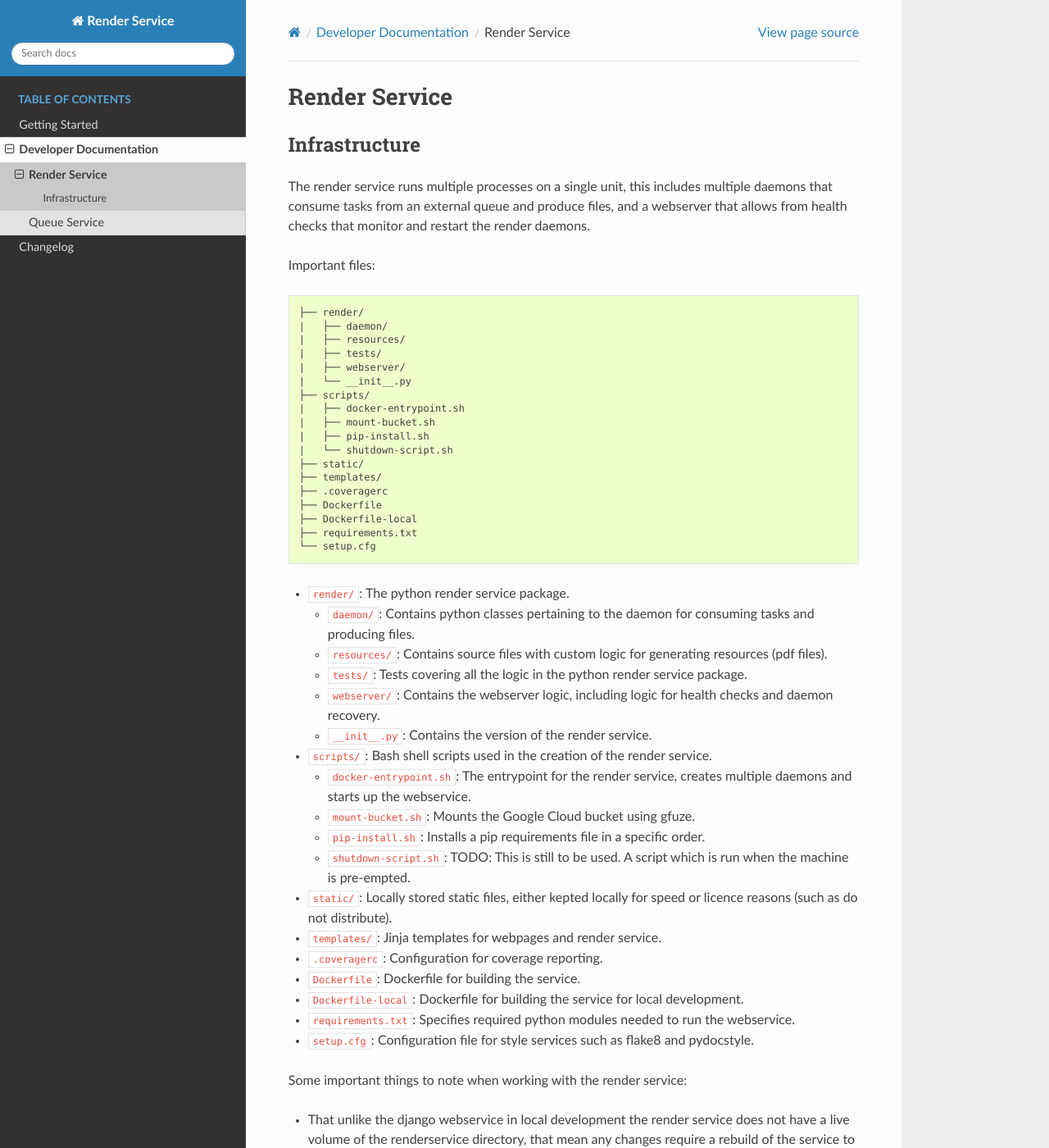
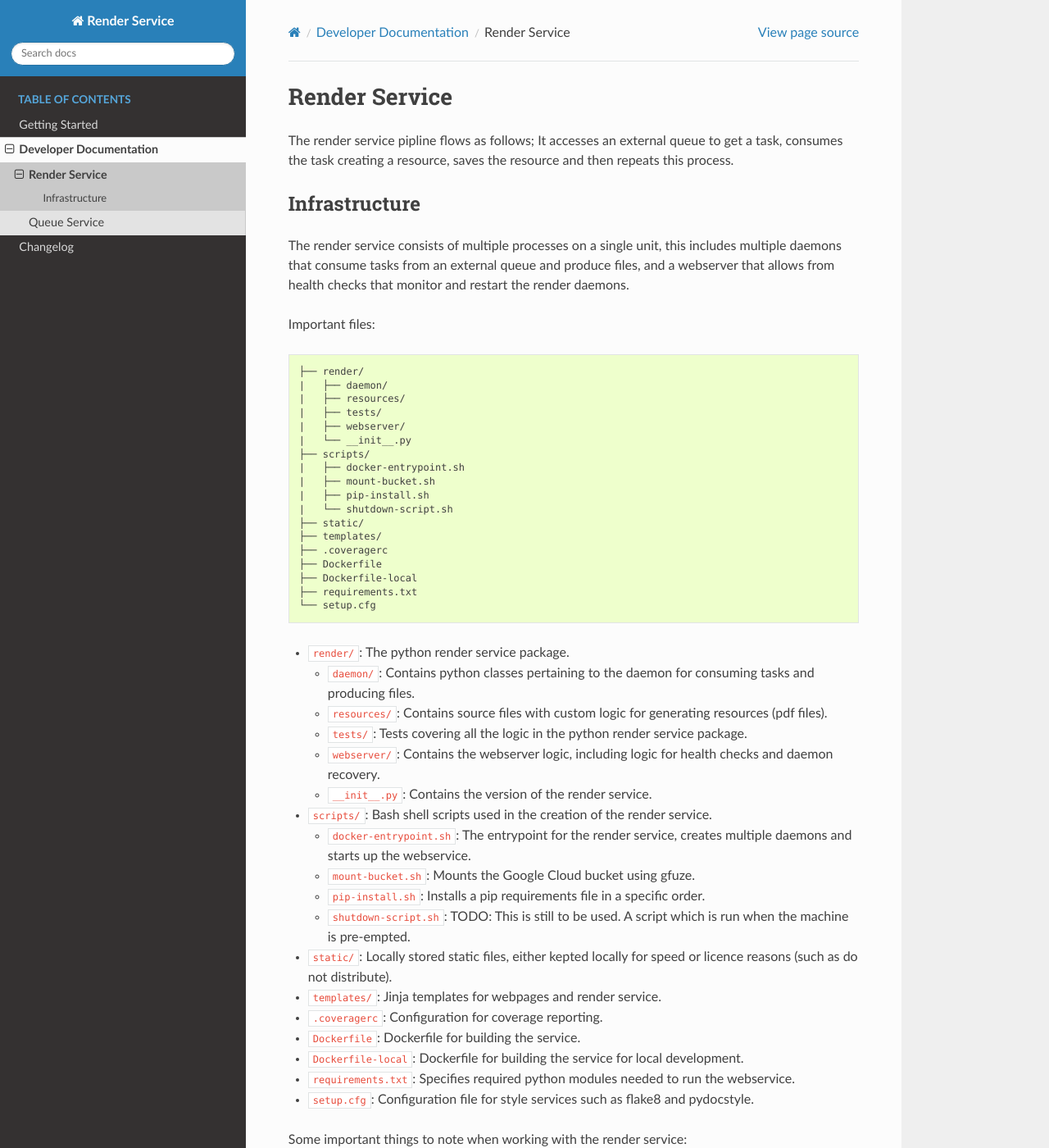
Before and after one commit to uccser/render, a Sphinx documentation site: the page built from docs/source/developer/render.rst, in a window 1280 px wide and 1400 px high. Shown: the whole window at 82% size. Built offline with Sphinx 7.4.7 and the Read the Docs theme 2.0.0, drawn with Linux system fonts in a browser that asks for light colours; the version number could not be read and is left out; some of the changed text lies outside the part shown.

Commit message:
Update documentation with some summary information.

```diff
--- a/docs/source/developer/queue.rst
+++ b/docs/source/developer/queue.rst
@@ -1,5 +1,7 @@
 Queue Service
 ##############################################################################
+
+The queue service is an image that is run during local development only, it provides a rough implementation of the Google TaskQueue RESTful API for access by the render service and external task producers.
 
 Infrastructure
 ==============================================================================
--- a/docs/source/developer/render.rst
+++ b/docs/source/developer/render.rst
@@ -1,10 +1,12 @@
 Render Service
 ##############################################################################
+
+The render service pipline flows as follows; It accesses an external queue to get a task, consumes the task creating a resource, saves the resource and then repeats this process.
 
 Infrastructure
 ==============================================================================
 
-The render service runs multiple processes on a single unit, this includes multiple daemons that consume tasks from an external queue and produce files, and a webserver that allows from health checks that monitor and restart the render daemons.
+The render service consists of multiple processes on a single unit, this includes multiple daemons that consume tasks from an external queue and produce files, and a webserver that allows from health checks that monitor and restart the render daemons.
 
 Important files:
 
@@ -55,4 +57,6 @@ Important files:
 
 Some important things to note when working with the render service:
 
-- That unlike the django webservice in local development the render service does not have a live volume of the renderservice directory, that mean any changes require a rebuild of the service to see the changes.
+- When in local development the render service does not have a live volume of the renderservice directory, that mean any changes require a rebuild of the service to see the changes.
+
+- The render service has multiple directories for static files, a local copy and a mounted external copy. The static folder in the root directory of the repository is mounted as the external copy when run locally.
```
